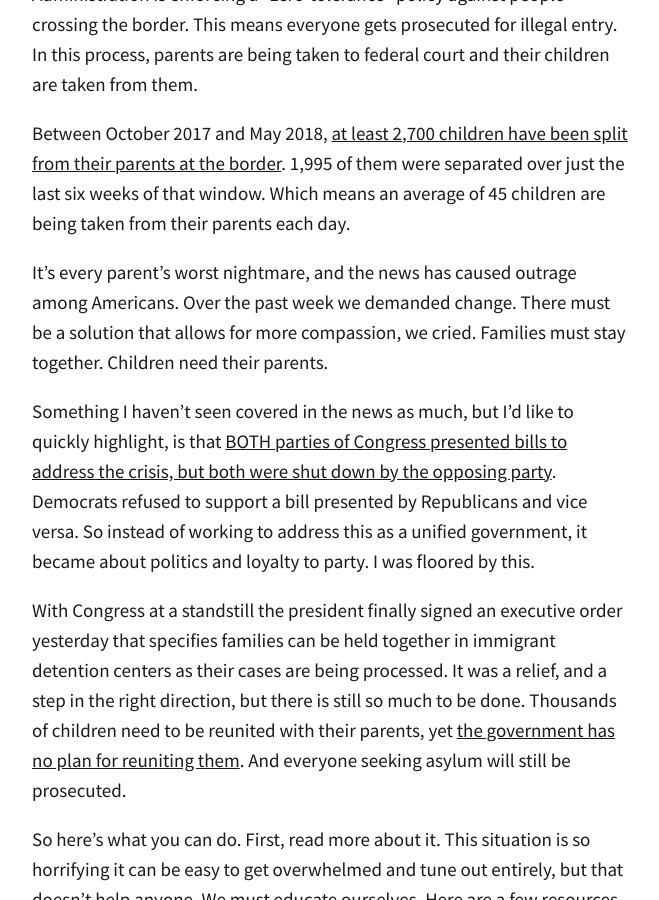
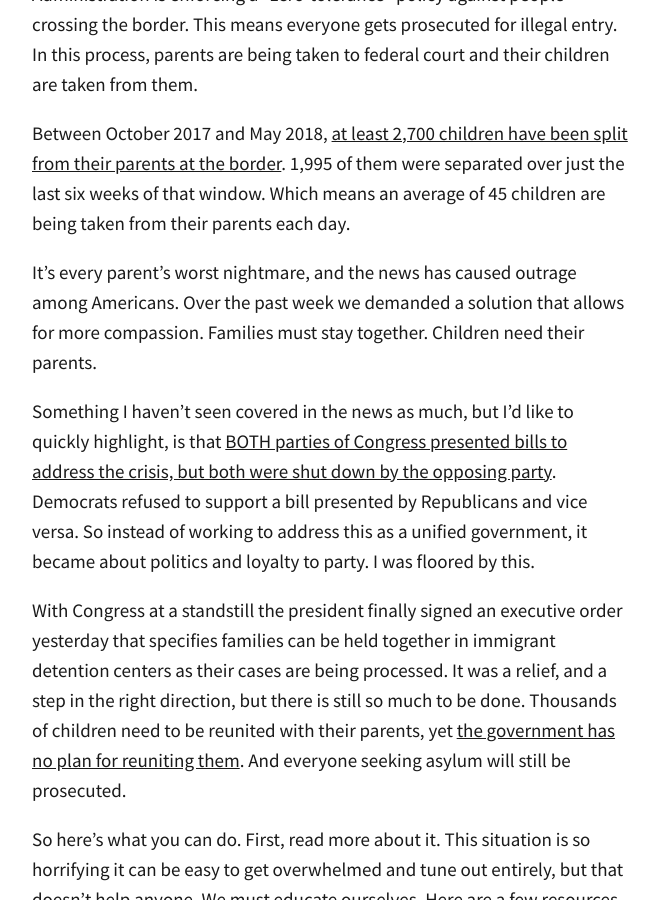
Before and after one commit to totiffany/totiffany.github.io, a Jekyll site: the page built from _posts/2018-06-20-Reuniting-Families-At-The-Border.md, in a window 1280 px wide and 900 px high, scrolled down 961 px. Shown: the whole window, without its empty margins (308-967 px from the left). Built offline with Jekyll 4.4.1, drawn with Linux system fonts in a browser that asks for light colours; our own code applies the rules of GitHub Pages for plain Markdown files; comment, search, counter and statistics services are not loaded.

Commit message:
Update 2018-06-20-Reuniting-Families-At-The-Border.md

```diff
--- a/_posts/2018-06-20-Reuniting-Families-At-The-Border.md
+++ b/_posts/2018-06-20-Reuniting-Families-At-The-Border.md
@@ -19,7 +19,7 @@ If you step onto U.S. soil you have the right to seek asylum, but the Trump Admi
 
 Between October 2017 and May 2018, [at least 2,700 children have been split from their parents at the border](https://www.vox.com/2018/6/11/17443198/children-immigrant-families-separated-parents). 1,995 of them were separated over just the last six weeks of that window. Which means an average of 45 children are being taken from their parents each day.
 
-It's every parent's worst nightmare, and the news has caused outrage among Americans. Over the past week we demanded change. There must be a solution that allows for more compassion, we cried. Families must stay together. Children need their parents.
+It's every parent's worst nightmare, and the news has caused outrage among Americans. Over the past week we demanded a solution that allows for more compassion. Families must stay together. Children need their parents.
 
 Something I haven't seen covered in the news as much, but I'd like to quickly highlight, is that [BOTH parties of Congress presented bills to address the crisis, but both were shut down by the opposing party](http://thehill.com/homenews/senate/393069-schumer-rejects-gop-proposal-to-address-border-crisis). Democrats refused to support a bill presented by Republicans and vice versa. So instead of working to address this as a unified government, it became about politics and loyalty to party. I was floored by this.
 
```
